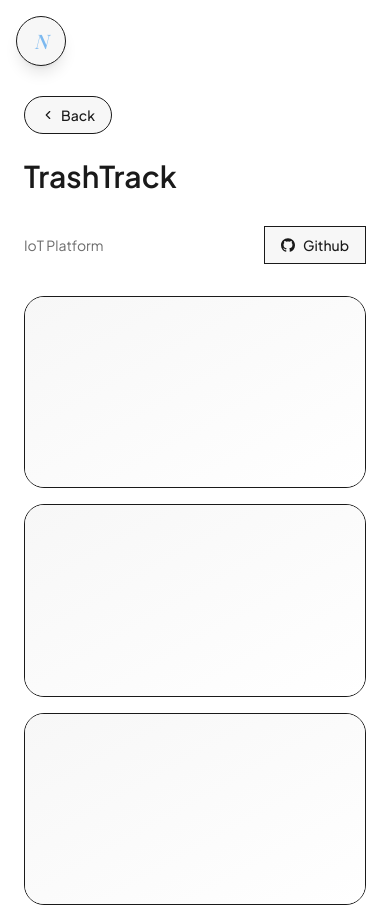
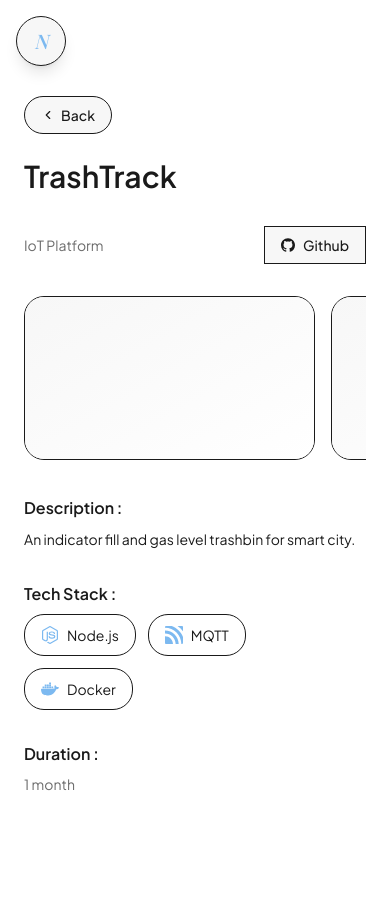
Before and after one commit to Naqila-Syaniwa/naqila-portofolio, a Next.js app: page /projects/trashtrack in a window 390 px wide. Shown: the top 907 px of the page. After the commit the page ends 844 px from the top, so only its background shows below. Built offline with nearby package versions, Linux system fonts and the light colour scheme.

Commit message:
feat: refine project detail layout and tech stack section

```diff
--- a/src/components/ProjectDetail.tsx
+++ b/src/components/ProjectDetail.tsx
@@ -61,11 +61,14 @@
             </motion.div>
 
 
-            <motion.div variants={fadeUp} className="grid grid-cols-1 gap-4 sm:grid-cols-3">
+            <motion.div
+                variants={fadeUp}
+                className="flex snap-x snap-mandatory gap-4 overflow-x-auto pb-1 sm:grid sm:grid-cols-3 sm:overflow-visible sm:pb-0"
+            >
                 {gallery.map((src) => (
                     <div
                         key={src}
-                        className="border-border bg-surface relative aspect-video overflow-hidden rounded-card border"
+                        className="border-border bg-surface relative aspect-video w-[85%] shrink-0 snap-center overflow-hidden rounded-card border sm:w-auto sm:shrink sm:snap-none"
                     >
                         <div className="from-surface to-background absolute inset-0 bg-gradient-to-br" />
                     </div>
```
